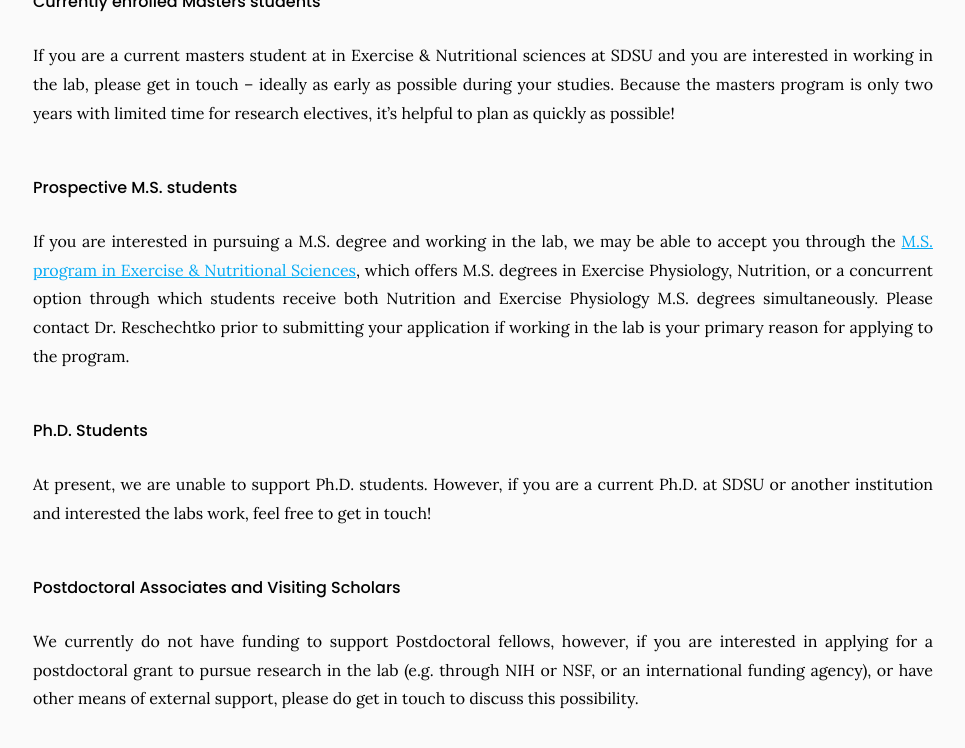
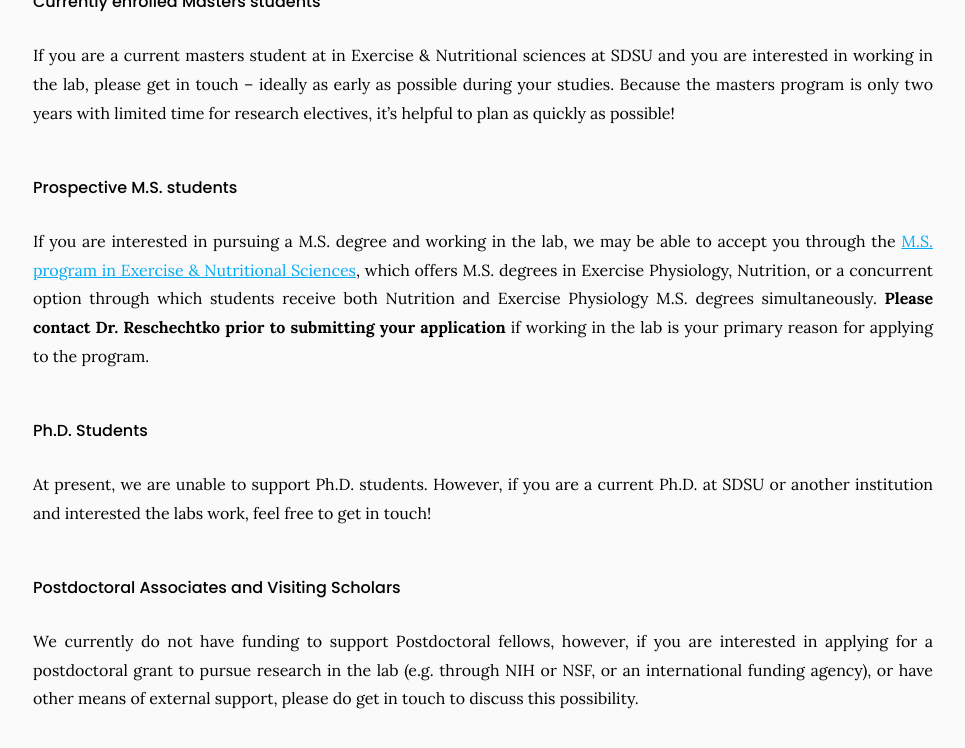
Before and after one commit to sensationinmotion/sensationinmotion.github.io, a Jekyll site: the page built from team/index.md, in a window 1280 px wide and 900 px high, scrolled down 1026 px, cut to the strip 0-889 px from the top of the window. Shown: the top 748 px of the strip, without its empty margins (157-1122 px from the left). Built offline with Jekyll 4.4.1, drawn with Linux system fonts in a browser that asks for light colours.

```diff
--- a/team/index.md
+++ b/team/index.md
@@ -61,7 +61,7 @@ If you are a current masters student at in Exercise & Nutritional sciences at SD
 
 #### Prospective M.S. students
 
-If you are interested in pursuing a M.S. degree and working in the lab, we may be able to accept you through the [M.S. program in Exercise & Nutritional Sciences](https://ens.sdsu.edu/academic-programs/masters/), which offers M.S. degrees in Exercise Physiology, Nutrition, or a concurrent option through which students receive both Nutrition and Exercise Physiology M.S. degrees simultaneously. Please contact Dr. Reschechtko prior to submitting your application if working in the lab is your primary reason for applying to the program.
+If you are interested in pursuing a M.S. degree and working in the lab, we may be able to accept you through the [M.S. program in Exercise & Nutritional Sciences](https://ens.sdsu.edu/academic-programs/masters/), which offers M.S. degrees in Exercise Physiology, Nutrition, or a concurrent option through which students receive both Nutrition and Exercise Physiology M.S. degrees simultaneously. **Please contact Dr. Reschechtko prior to submitting your application** if working in the lab is your primary reason for applying to the program.
 
 #### Ph.D. Students
 
```
